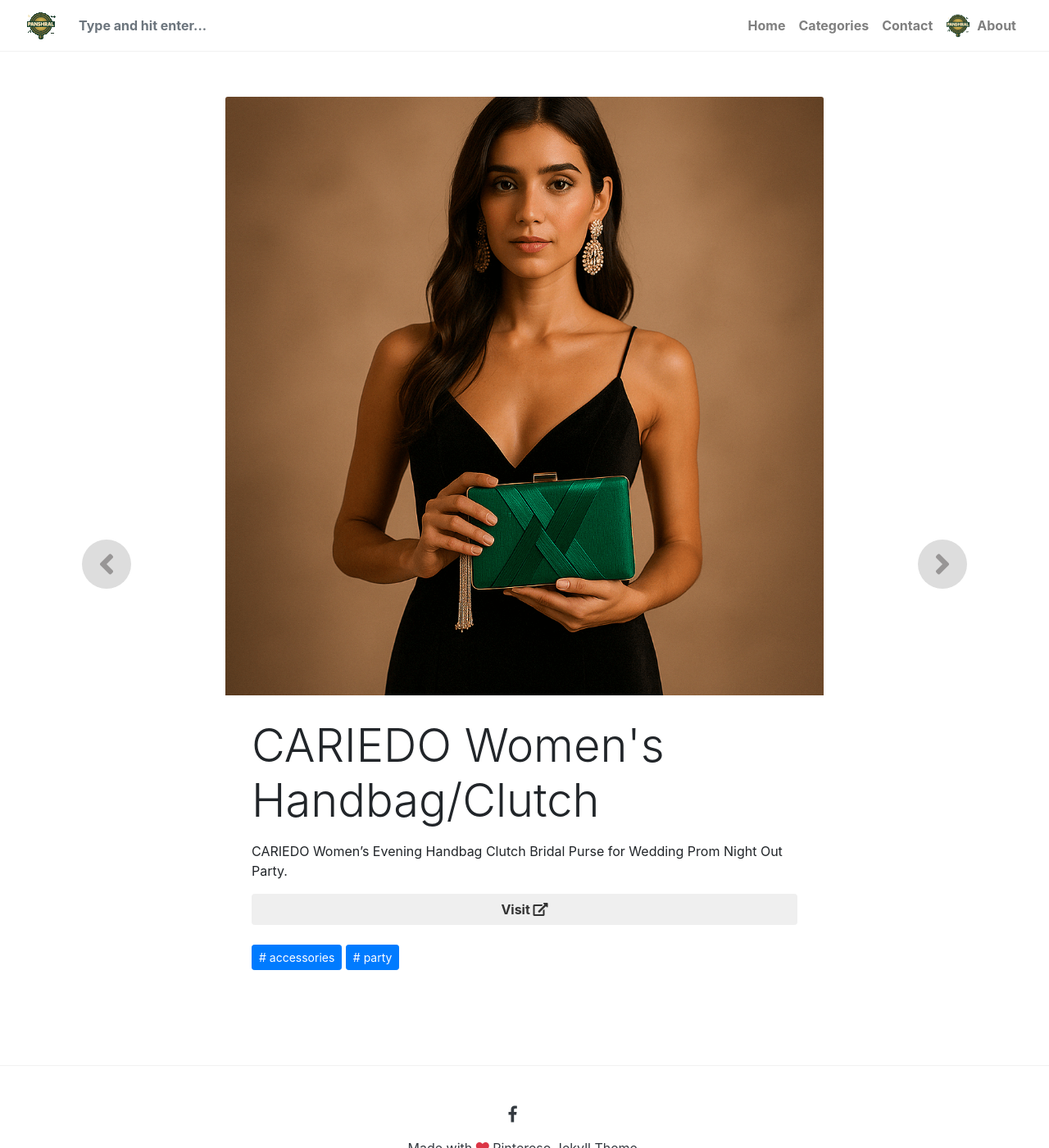
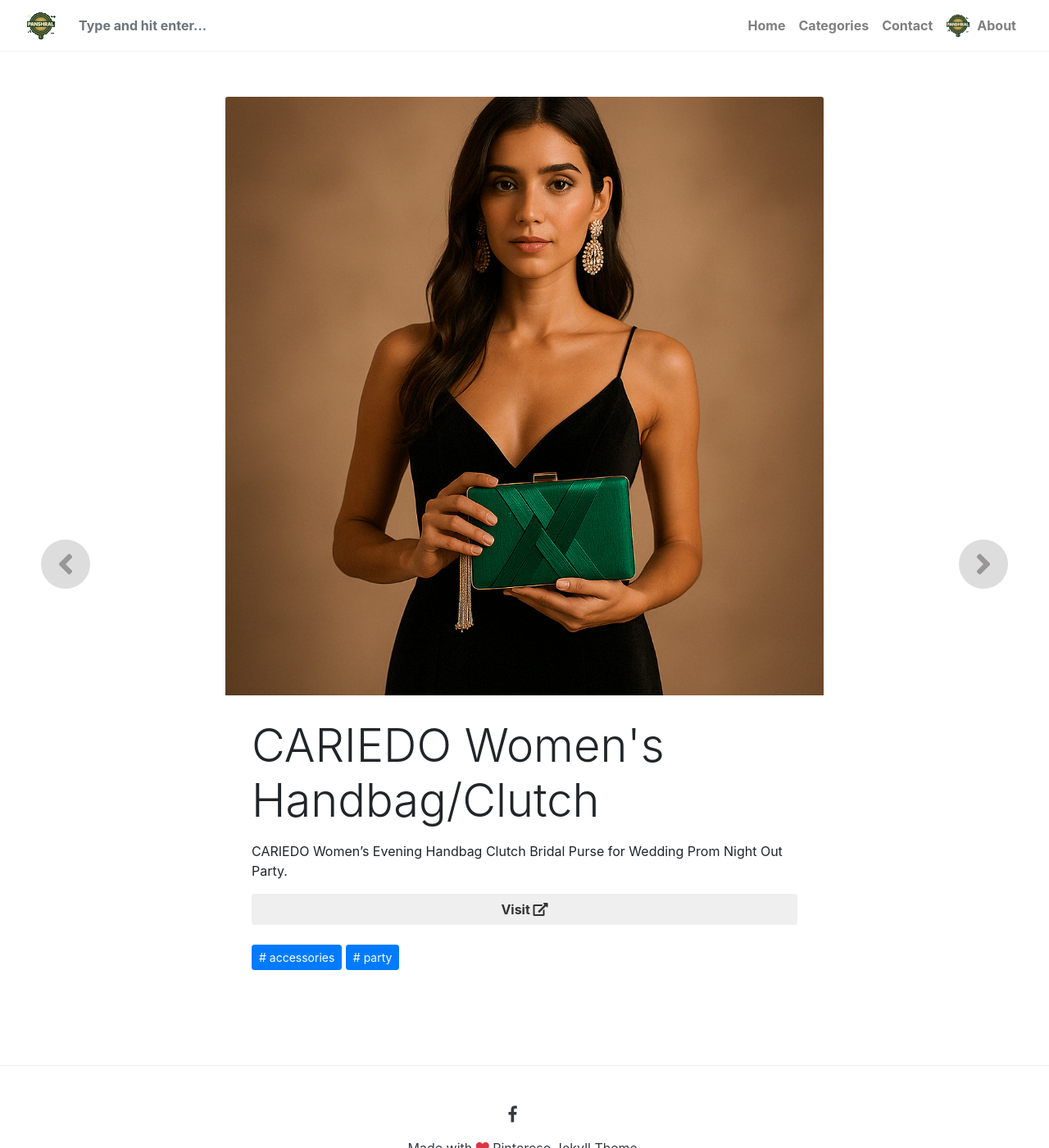
Before and after one commit to Panshral/Panshral.github.io, a Jekyll site: the page built from _posts/2025/April/2025-04-17-P2-Cariedo-Clutch.md, in a window 1280 px wide and 1400 px high. Shown: the whole window at 82% size. Built offline with Jekyll 4.4.1, drawn with Linux system fonts in a browser that asks for light colours; nearby versions of some CDN libraries; library files that are not in the unit come from our copies; comment, search, counter and statistics services are not loaded.

Commit message:
Changes to navigation #4

```diff
--- a/assets/css/theme.css
+++ b/assets/css/theme.css
@@ -291,10 +291,10 @@
     color:#333;
 }
 a.prev {
-    left: 100px;
+    left: 50px;
 }
 a.next {
-    right: 100px;
+    right: 50px;
 }
 #resultsmodal {
      background: rgba(255,255,255,0.8);
```
